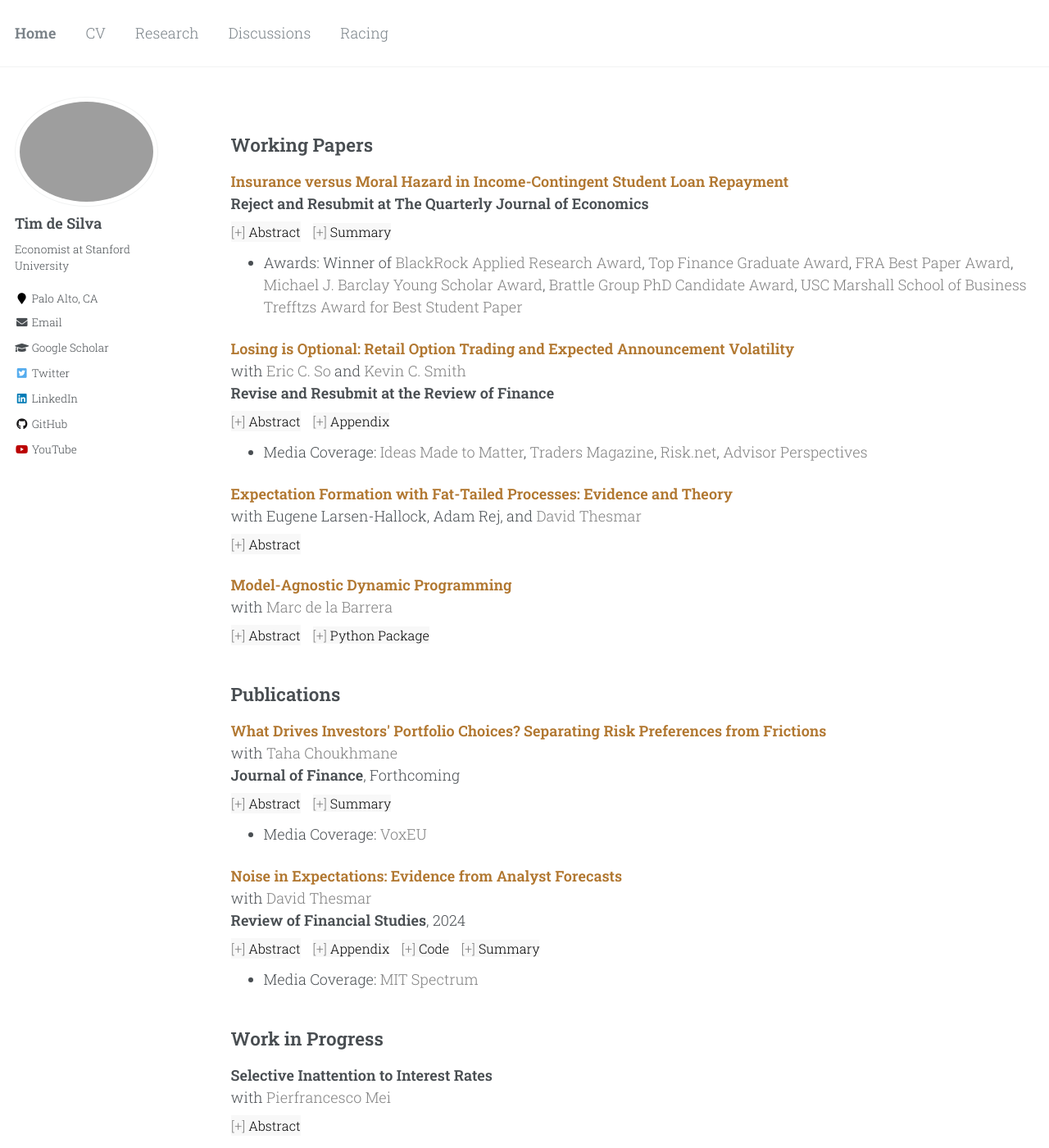
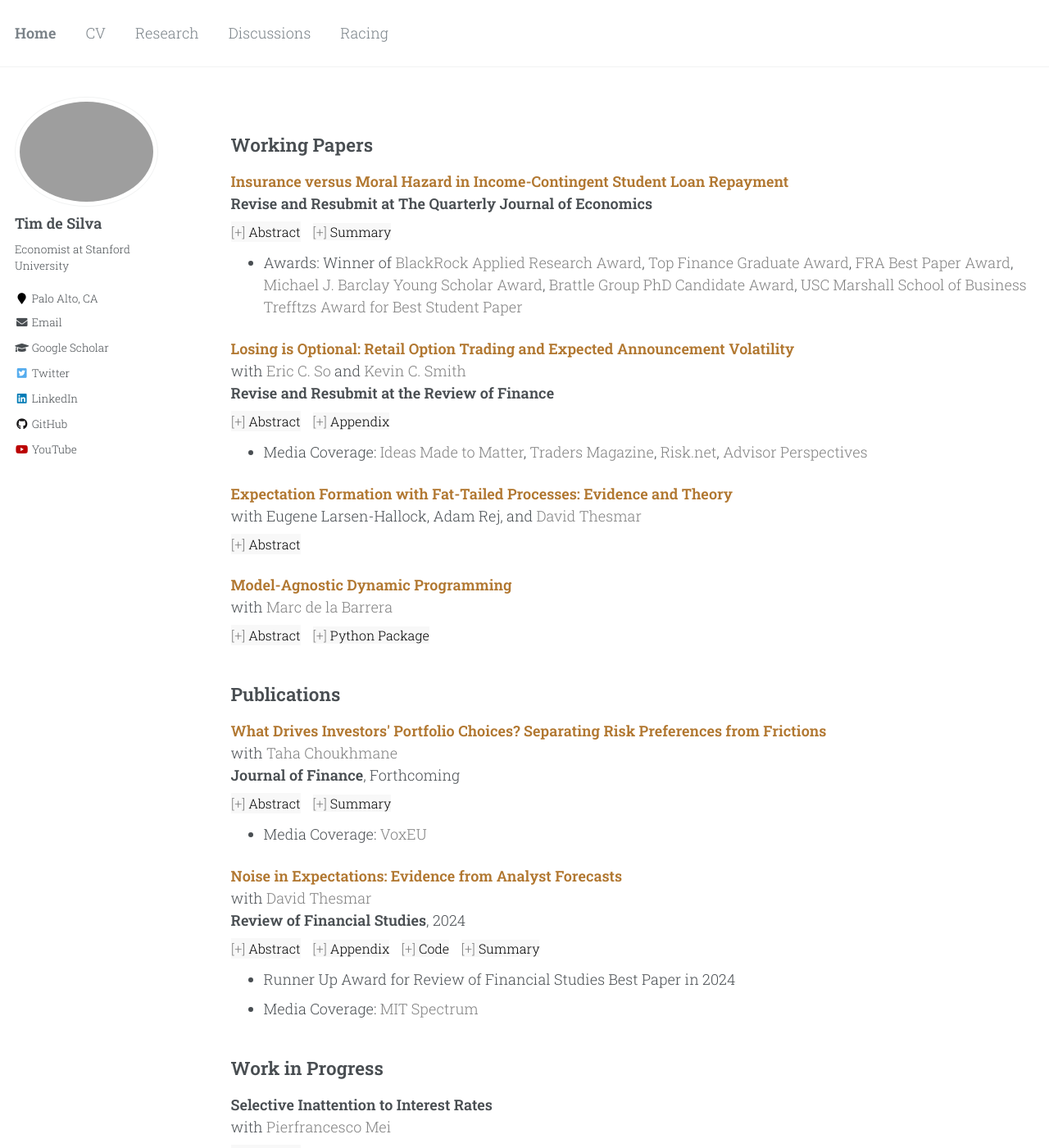
Before and after one commit to timhdesilva/timhdesilva.github.io, a Jekyll site: the page built from _pages/research.html, in a window 1280 px wide and 1400 px high. Shown: the whole window at 82% size. Built offline with Jekyll 4.4.1, drawn with Linux system fonts in a browser that asks for light colours.

Commit message:
update reserach and cv

```diff
--- a/_pages/research.html
+++ b/_pages/research.html
@@ -59,7 +59,7 @@ author_profile: true
 
 <p>
   <a style="text-decoration:none; color:rgb(177, 119, 48); font-weight:bold" href="http://timhdesilva.github.io/files/papers/jmp_deSilva.pdf">Insurance versus Moral Hazard in Income-Contingent Student Loan Repayment</a>
-  <br><strong>Reject and Resubmit at The Quarterly Journal of Economics</strong>
+  <br><strong>Revise and Resubmit at The Quarterly Journal of Economics</strong>
   <br>
     <button class="abstract-button" data-target="jmp" style="margin-top:8px; margin-right:10px;">Abstract</button>
     <a style="text-decoration:none; background-color:#f8f8f8; font-size: 16px; font-family: Roboto Slab, serif; margin-right: 10px;" href="https://x.com/timdesilva/status/1728472810203279590?s=20"><span style="color: gray;">[+]</span> <span style="color:black;">Summary</span></a>
@@ -134,6 +134,7 @@ We study the role of risk preferences and frictions in portfolio choice using va
       <a style="text-decoration:none; background-color:#f8f8f8; font-size: 16px; font-family: Roboto Slab, serif; margin-right: 10px; margin-top:8px;" href="https://github.com/timhdesilva/noise_expectations"><span style="color: gray;">[+]</span> <span style="color:black;">Code</span></a>
       <a style="text-decoration:none; background-color:#f8f8f8; font-size: 16px; font-family: Roboto Slab, serif; margin-top:8px;" href="https://x.com/timdesilva/status/1733321704167100490?s=20"><span style="color: gray;">[+]</span> <span style="color:black;">Summary</span></a>
     <ul style="margin-top: -12px">
+      <li>Runner Up Award for Review of Financial Studies Best Paper in 2024</li>
       <li>Media Coverage: <a style="text-decoration:none; color:gray" href="https://betterworld.mit.edu/spectrum/issues/2023-fall/mits-sloans-david-thesmar-encourages-intellectual-drive/">MIT Spectrum</a></li>
     </ul>
 </p>
```
Also changed, not shown: 2 other files.
